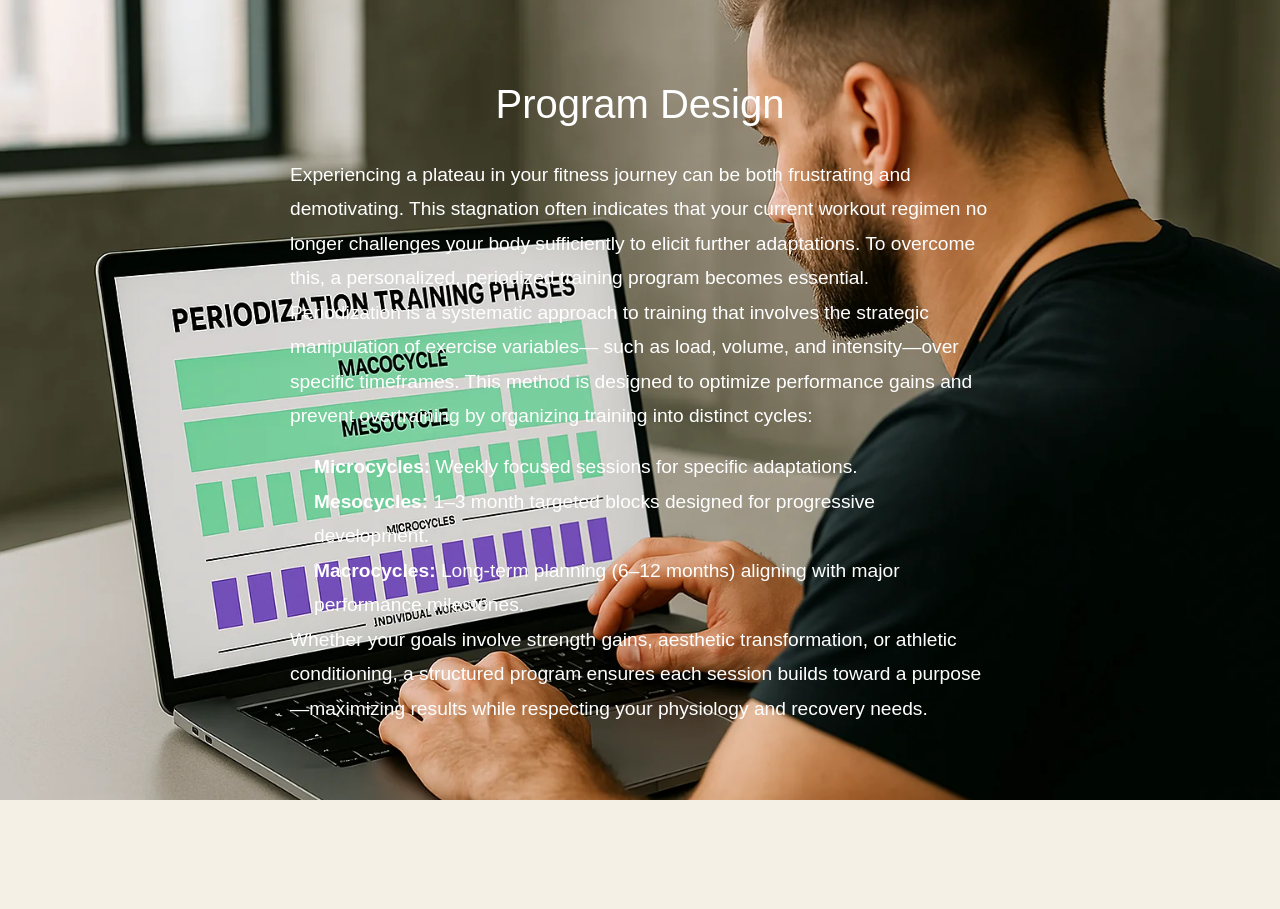
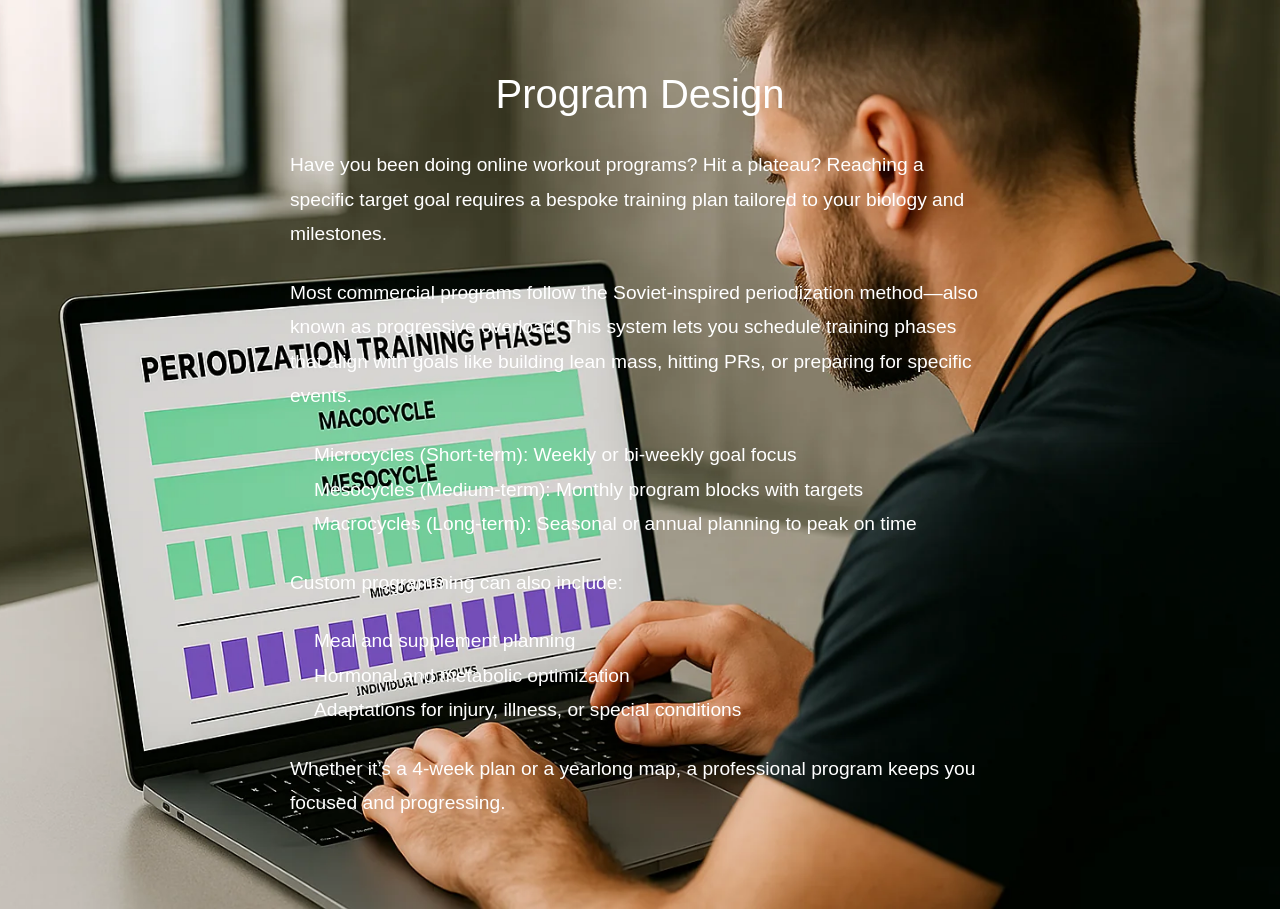
Before and after one commit to steventunc-git/torontotoptraining, a React (Vite) app: page /program-design in a window 1280 px wide. Before the commit the page ends 800 px from the top, so only its background shows below. Built offline with nearby package versions, Linux system fonts and the light colour scheme.

Commit message:
Update Program Design layout and content to match Personal Training page

```diff
--- a/src/pages/ProgramDesign.css
+++ b/src/pages/ProgramDesign.css
@@ -12,21 +12,25 @@
   justify-content: center;
 }
 
+.program-design-content {
+  max-width: 700px;
+  margin: 0 auto;
+  text-align: left;
+}
+
 .program-design-page h1 {
   font-size: 2.5rem;
   margin-bottom: 1.5rem;
+  text-align: center;
 }
 
 .program-design-page p,
 .program-design-page ul {
   font-size: 1.2rem;
-  max-width: 700px;
-  margin: 0 auto;
   line-height: 1.8;
-  text-align: left;
+  margin-bottom: 1.5rem;
 }
 
 .program-design-page ul {
-  margin-top: 1rem;
   padding-left: 1.5rem;
 }
--- a/src/pages/ProgramDesign.jsx
+++ b/src/pages/ProgramDesign.jsx
@@ -4,30 +4,35 @@ import './ProgramDesign.css'
 export default function ProgramDesign() {
   return (
     <div className="program-design-page">
+      <div className="program-design-content">
         <h1>Program Design</h1>
-
         <p>
-        Experiencing a plateau in your fitness journey can be both frustrating and demotivating.
-        This stagnation often indicates that your current workout regimen no longer challenges your body
-        sufficiently to elicit further adaptations. To overcome this, a personalized, periodized training program becomes essential.
+          Have you been doing online workout programs? Hit a plateau? Reaching a specific target goal
+          requires a bespoke training plan tailored to your biology and milestones.
         </p>
-
         <p>
-        Periodization is a systematic approach to training that involves the strategic manipulation of exercise variables—
-        such as load, volume, and intensity—over specific timeframes. This method is designed to optimize performance gains
-        and prevent overtraining by organizing training into distinct cycles:
+          Most commercial programs follow the Soviet-inspired periodization method—also known as
+          progressive overload. This system lets you schedule training phases that align with
+          goals like building lean mass, hitting PRs, or preparing for specific events.
         </p>
-
         <ul>
-        <li><strong>Microcycles:</strong> Weekly focused sessions for specific adaptations.</li>
-        <li><strong>Mesocycles:</strong> 1–3 month targeted blocks designed for progressive development.</li>
-        <li><strong>Macrocycles:</strong> Long-term planning (6–12 months) aligning with major performance milestones.</li>
+          <li>Microcycles (Short-term): Weekly or bi-weekly goal focus</li>
+          <li>Mesocycles (Medium-term): Monthly program blocks with targets</li>
+          <li>Macrocycles (Long-term): Seasonal or annual planning to peak on time</li>
         </ul>
-
         <p>
-        Whether your goals involve strength gains, aesthetic transformation, or athletic conditioning,
-        a structured program ensures each session builds toward a purpose—maximizing results while respecting your physiology and recovery needs.
+          Custom programming can also include:
         </p>
+        <ul>
+          <li>Meal and supplement planning</li>
+          <li>Hormonal and metabolic optimization</li>
+          <li>Adaptations for injury, illness, or special conditions</li>
+        </ul>
+        <p>
+          Whether it’s a 4-week plan or a yearlong map, a professional program keeps you focused
+          and progressing.
+        </p>
+      </div>
     </div>
   )
 }
```
Lines whose indentation alone changed are shown as unchanged.
